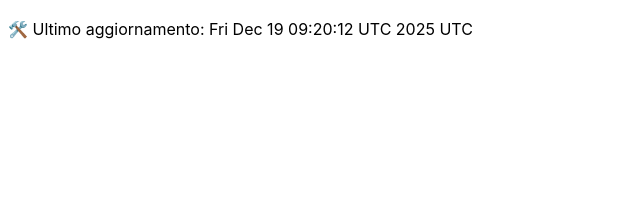
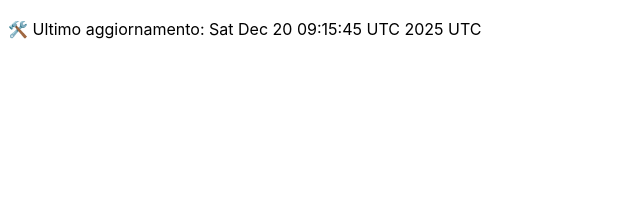
Before and after one commit to DanteTrb/DanteTrb.github.io, a Jekyll site: the page built from badges.md, in a window 1280 px wide. Shown: the top 212 px of the page, without its empty margins (0-640 px from the left). Built offline with Jekyll 4.4.1, drawn with Linux system fonts in a browser that asks for light colours; our own code applies the rules of GitHub Pages for plain Markdown files.

Commit message:
🛠️ Aggiornamento automatico badge

```diff
--- a/badges.md
+++ b/badges.md
@@ -1 +1 @@
-🛠️ Ultimo aggiornamento: Fri Dec 19 09:20:12 UTC 2025 UTC
+🛠️ Ultimo aggiornamento: Sat Dec 20 09:15:45 UTC 2025 UTC
```
